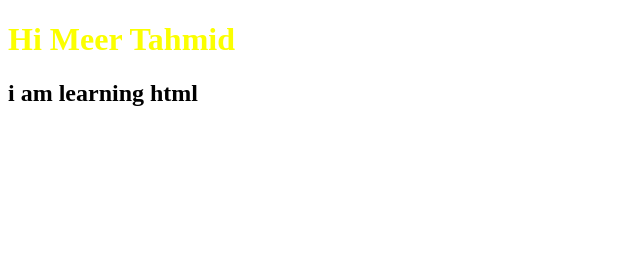
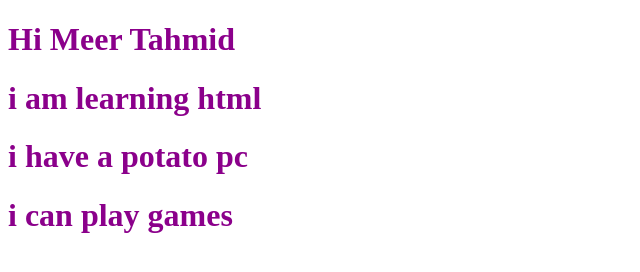
Before and after one commit to MeerTahmids/my-second-repo, a plain HTML site: page index.html in a window 1280 px wide. Shown: the whole page, without its empty margins (0-640 px from the left). Drawn offline with Linux system fonts and the light colour scheme.

Commit message:
add color

```diff
--- a/index.html
+++ b/index.html
@@ -6,6 +6,9 @@
 </head>
 <body>
     <h1>Hi Meer Tahmid</h1>
-    <h2>i am learning html</h2>
+    <h1>i am learning html</h1>
+    <H1>i have a potato pc</H1>
+    <h1>i can play games
+    </h1>
 </body>
 </html>
--- a/style.css
+++ b/style.css
@@ -1,3 +1,3 @@
 h1{
-    color: rgb(251, 255, 0);
+    color: darkmagenta;
 }
```
